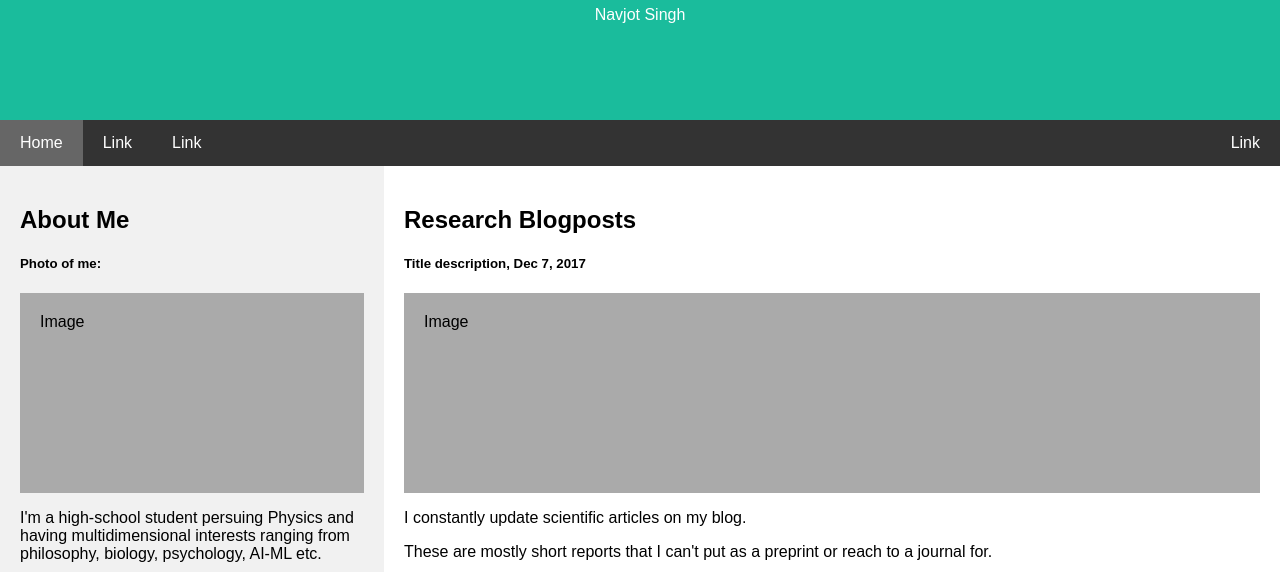
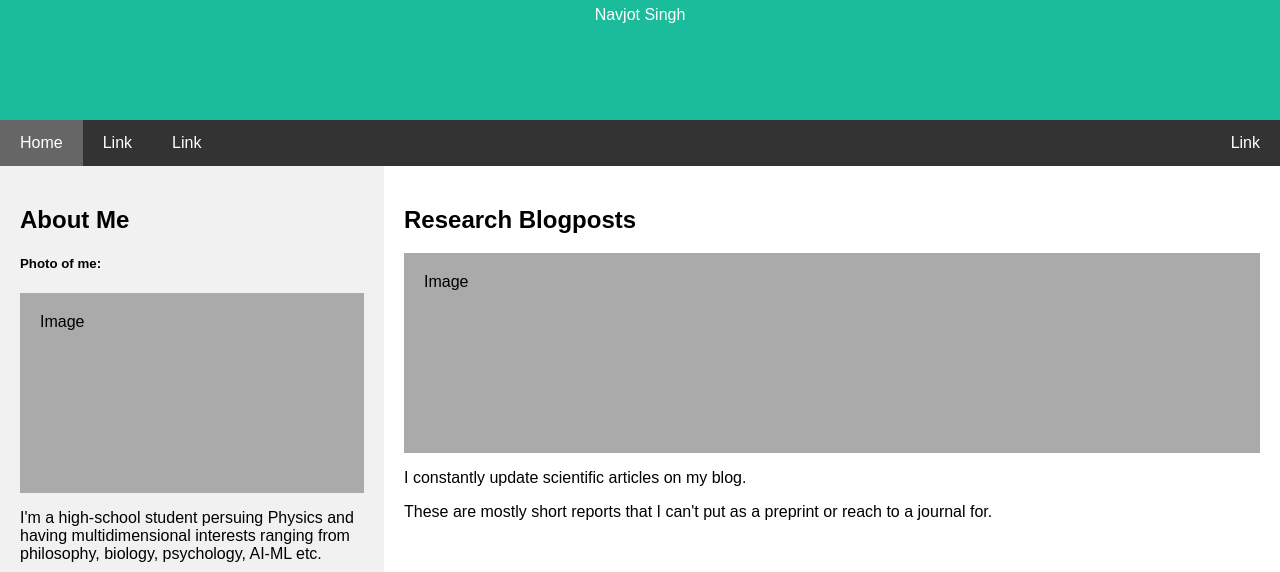
Before and after one commit to Cosmic-Redshift/Cosmic-Redshift.github.io, a plain HTML site: page index.html in a window 1280 px wide. Shown: the part 173-745 px from the top of the page. Drawn offline with Linux system fonts and the light colour scheme.

Commit message:
Update index.html

```diff
--- a/index.html
+++ b/index.html
@@ -148,7 +148,6 @@ body {
   </div>
   <div class="main">
     <h2>Research Blogposts</h2>
-    <h5>Title description, Dec 7, 2017</h5>
     <div class="fakeimg" style="height:200px;">Image</div>
     <p>I constantly update scientific articles on my blog.</p>
     <p>These are mostly short reports that I can't put as a preprint or reach to a journal for.</p>
```
